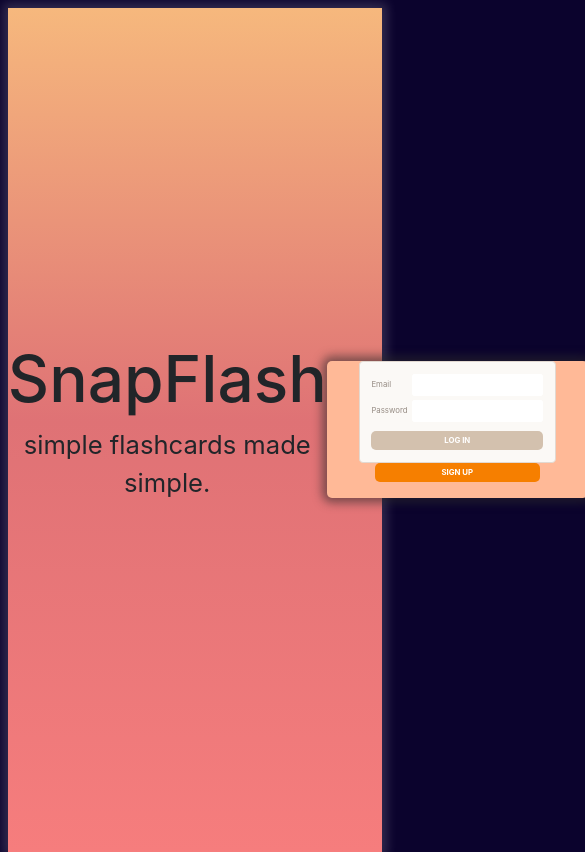
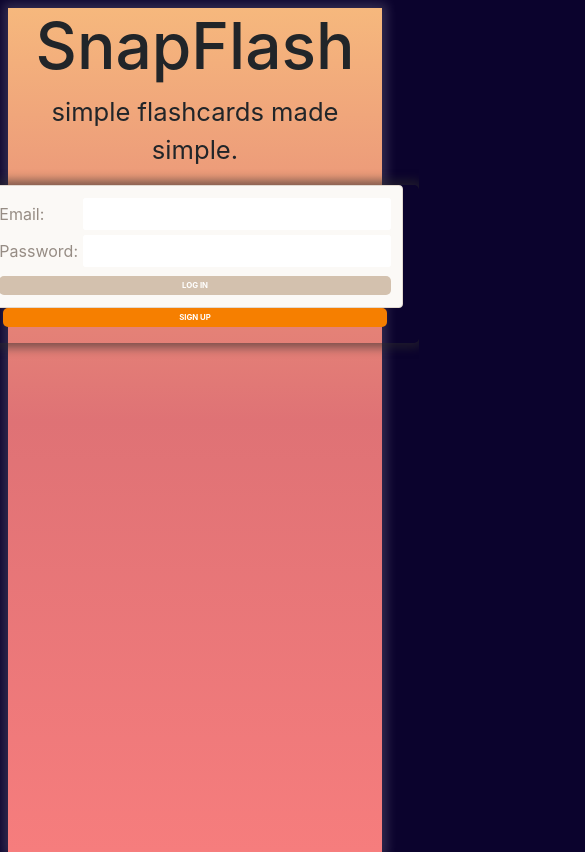
Before and after one commit to turtlepower93/Snapflash, a React (Create React App) app: page /new in a window 390 px wide. Shown: the whole page, 585 px wide, since content can reach past the window. Built offline with nearby package versions, Linux system fonts and the light colour scheme.

Commit message:
make authpage mobile friendly

```diff
--- a/src/components/LoginForm/LoginForm.jsx
+++ b/src/components/LoginForm/LoginForm.jsx
@@ -33,7 +33,7 @@ export default function LogIn({ setUser }) {
       <div>
         <div className="form-container" onSubmit={handleSubmit}>
           <form className="form-auth" autoComplete="off">
-            <label className="label-auth">Email</label>
+            <label className="label-auth">Email:</label>
             <input
               className="input-auth"
               type="text"
@@ -42,7 +42,7 @@ export default function LogIn({ setUser }) {
               onChange={handleChange}
               required
             />
-            <label className="label-auth">Password</label>
+            <label className="label-auth">Password:</label>
             <input
               className="input-auth"
               type="password"
--- a/src/pages/AuthPage/AuthPage.css
+++ b/src/pages/AuthPage/AuthPage.css
@@ -98,3 +98,44 @@
   display: flex;
   flex-direction: column;
 }
+
+@media only screen and (max-width: 1000px) {
+  .auth-grid {
+    display: flex;
+    flex-direction: column;
+    justify-content: flex-start;
+  }
+
+  .ctr-line {
+    display: hidden;
+    height: 0;
+    width: 0;
+  }
+
+  .form-auth > label, input {
+    font-size: 1rem;
+    height: 2rem;
+    width: fit-content;
+  }
+
+  .input-auth {
+    font-size: 1.2rem;
+  }
+
+  .error-message {
+    height:12px;
+  }
+
+  .flx-spc-ard {
+    padding: 0;
+  }
+
+  .lt-bg-1 {
+    background: none;
+  }
+
+  .auth-form-switch {
+    /* margin:auto; */
+  }
+
+}
```
